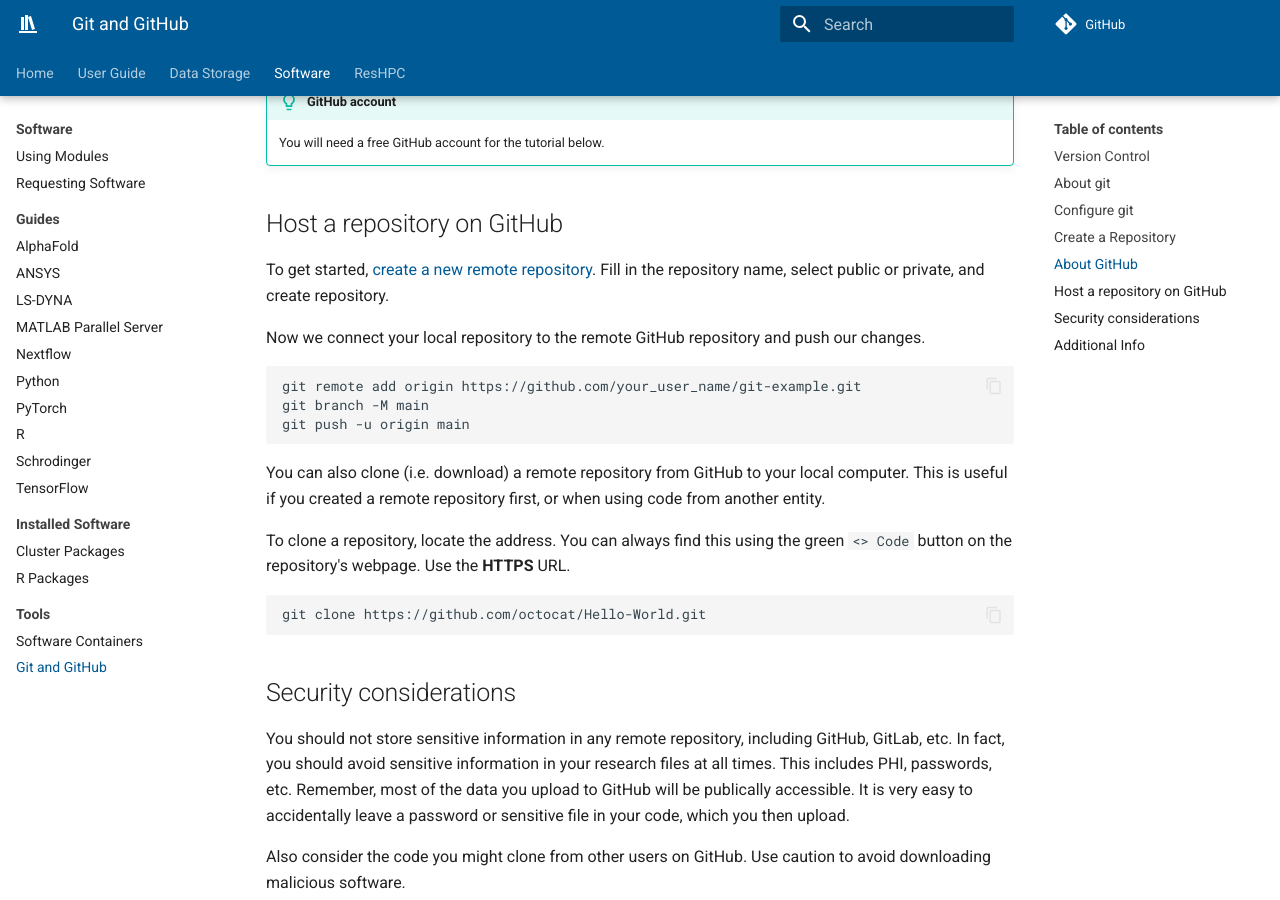
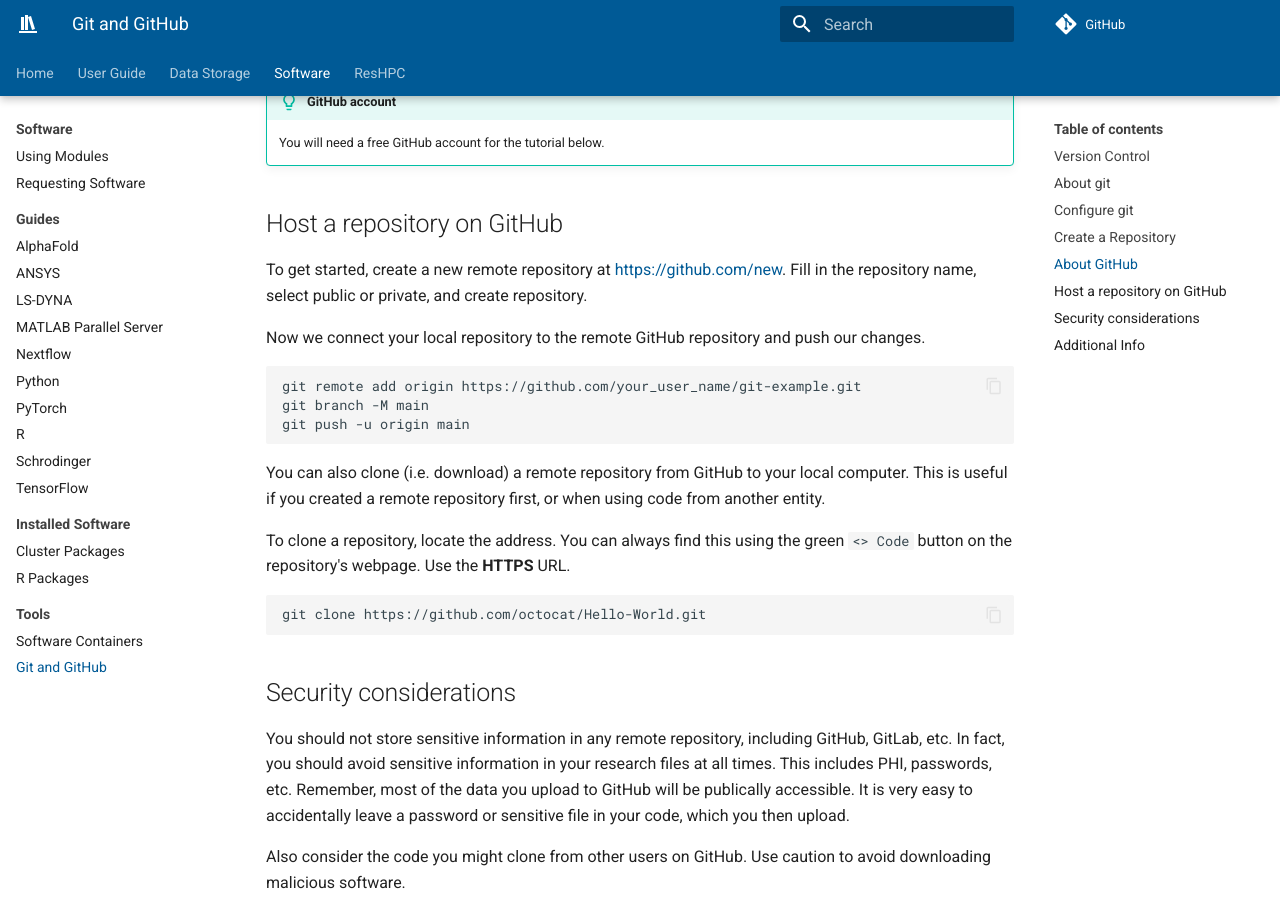
Before and after one commit to mcw-rcc/mcw-rcc.github.io, an MkDocs documentation site: the page built from docs/software/git.md, in a window 1280 px wide and 900 px high, scrolled down 2167 px. Built offline with MkDocs 1.6.1 and Material for MkDocs 9.7.7, drawn with Linux system fonts in a browser that asks for light colours; comment, search, counter and statistics services are not loaded.

Commit message:
Update git.md

```diff
--- a/docs/software/git.md
+++ b/docs/software/git.md
@@ -70,14 +70,14 @@
 
 ## About GitHub
 
-[GitHub](https://github.com/){:target="_blank"} is a web service used to host and manage repositories. It offers public and private repository hosting for free. Another popular and free solution is [GitLab](https://about.gitlab.com/){:target="_blank"}.
+[GitHub](https://github.com/) is a web service used to host and manage repositories. It offers public and private repository hosting for free. Another popular and free solution is [GitLab](https://about.gitlab.com/).
 
 !!! tip " GitHub account"
     You will need a free GitHub account for the tutorial below.
 
 ## Host a repository on GitHub
 
-To get started, [create a new remote repository](https://github.com/new){:target="_blank"}. Fill in the repository name, select public or private, and create repository.
+To get started, create a new remote repository at <https://github.com/new>. Fill in the repository name, select public or private, and create repository.
 
 Now we connect your local repository to the remote GitHub repository and push our changes.
 
@@ -105,4 +105,4 @@
 
 Git and GitHub are very well-documented and popular tools. There are many great tutorials to make using git easier. We encourage you to seek out more tutorials as needed.
 
-There are also many software tools to help work with Git and GitHub. These include [GitHub Desktop](https://desktop.github.com/){:target="_blank"} and [VS Code](https://code.visualstudio.com/){:target="_blank"}, among many others.
+There are also many software tools to help work with Git and GitHub. These include [GitHub Desktop](https://desktop.github.com/) and [VS Code](https://code.visualstudio.com/), among many others.
```
